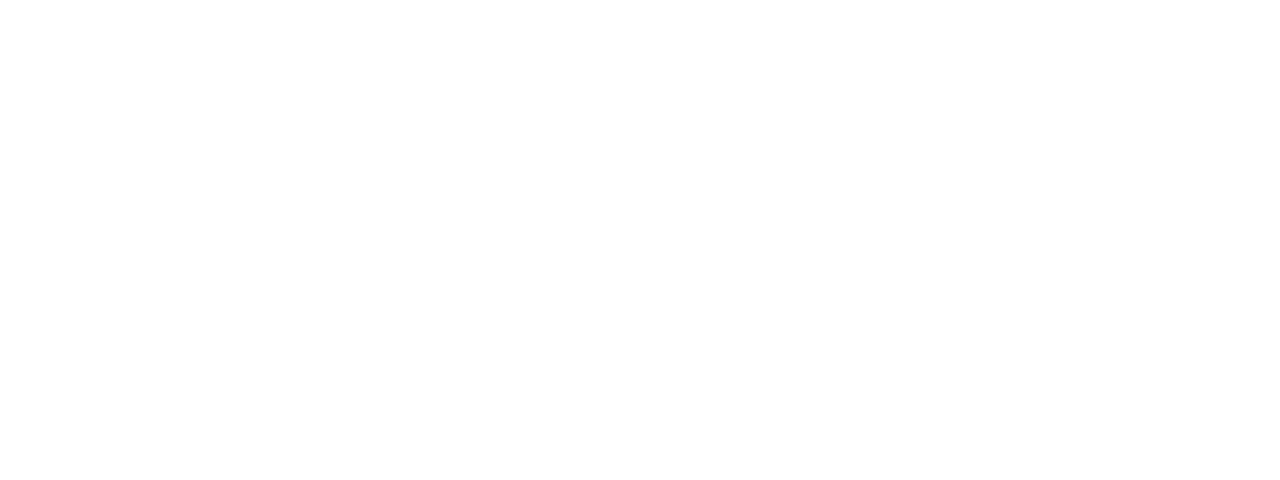
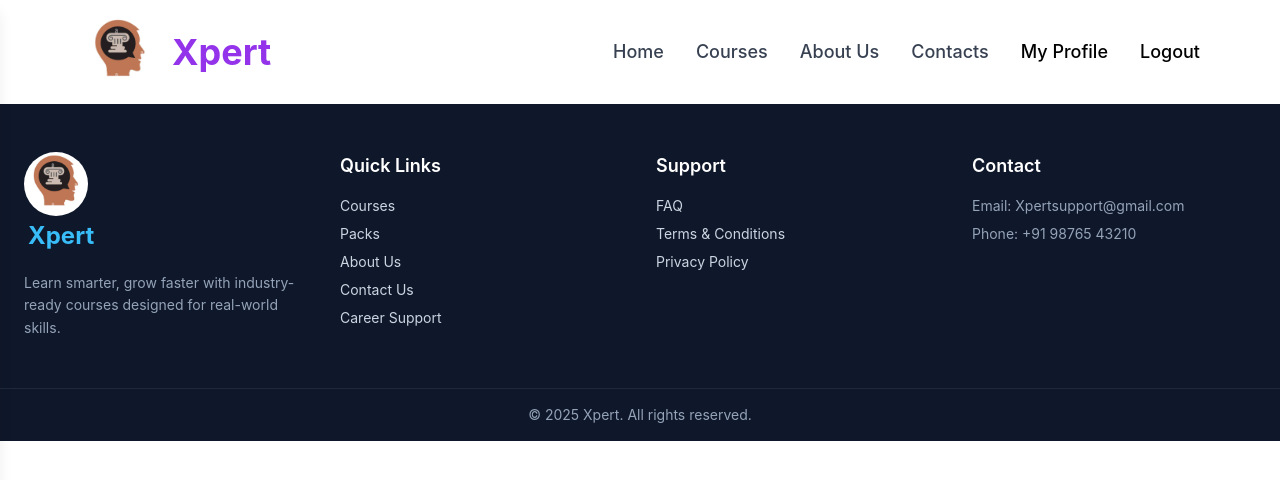
Before and after one commit to anmolgarg154/course-frontend, a React (Create React App) app: page /logout in a window 1280 px wide. Before the commit this address had no page. Shown: the top 480 px of the page. Built offline with nearby package versions, Linux system fonts and the light colour scheme.

Commit message:
login-chnages

```diff
--- a/src/App.js
+++ b/src/App.js
@@ -10,13 +10,14 @@ import CareerSupport from "./Components/CareerSupport";
 import Contact from "./Components/Contact";
 import Login from "./Components/Login";
 import Register from "./Components/Register";
+import Logout from "./Components/Logout";
 
 function App() {
   return (
     <Routes>
       {/* Public Website Layout */}
       <Route element={<Layout />}>
-        <Route path="/" element={<Home />} />
+        <Route path="" element={<Home />} />
         <Route path="/courses" element={<Courses />} />
         <Route path="/courses/:id" element={<CourseDetails />} />
         <Route path="/packs" element={<Packs />} />
@@ -26,6 +27,7 @@ function App() {
         <Route path="/contact" element={<Contact />} />
         <Route path="/login" element={<Login />} />
         <Route path="/register" element={<Register />} />
+        <Route path="/logout" element={<Logout/>}/>
       </Route>
 
       {/* Admin route (no header/footer) */}
--- a/src/Components/Login.js
+++ b/src/Components/Login.js
@@ -28,7 +28,7 @@ async  function doLogin() {
             document.getElementById("Lt1").value = "";
             document.getElementById("Lt2").value = "";
 
-            nav("/");
+            nav("");
           } else {
             alert("Invalid Login/Password!!!");
             document.getElementById("Lt2").focus();
--- /dev/null
+++ b/src/Components/Logout.js
@@ -0,0 +1,24 @@
+import React, { useEffect } from 'react'
+import { useNavigate } from 'react-router-dom'
+import { setLogin } from '../Action';
+import { connect } from 'react-redux';
+
+function Logout({commonData,setLogin}) {
+    const nav = useNavigate()
+    function doLogout(){
+        setLogin('N');
+        nav('/login')
+    }
+    useEffect(()=>{setLogin()},[])
+  return (
+    <div>
+
+    </div>
+  )
+}
+
+let connectToStore = (state)=>({commonData:state})
+let dispatchToStore = (dispatch)=>({
+    setLogin:(value)=>dispatch(setLogin(value))
+})
+export default connect (connectToStore,dispatchToStore) (Logout);
--- a/src/Components/header.js
+++ b/src/Components/header.js
@@ -1,14 +1,17 @@
 import { useEffect, useState } from "react";
 import logo from "../Components/Images/header.png";
-import { Link, NavLink } from "react-router-dom";
+import { Link, NavLink, useNavigate } from "react-router-dom";
 import { HiMenu, HiX } from "react-icons/hi";
 import { connect } from "react-redux";
+import { setLogin } from "../Action";
 
-function Header({ commonData }) {
+function Header({ commonData, setLogin }) {
   const [open, setOpen] = useState(false);
+  const nav = useNavigate();
 
-  function login() {
-    return (
+     function f1()
+    {
+        return(
             <>
                 <li className="nav-item active">
                     <Link className="nav-link" to="/register">Register</Link>
@@ -17,11 +20,30 @@ function Header({ commonData }) {
                     <Link className="nav-link" to="/login">Login</Link>
                 </li>
             </>
-    )
+        );
     }
-  useEffect(() => {
-    login()
-  }, [])
+    function f2()
+    {
+        return(
+            <>
+                <li className="nav-item active">
+                    <Link className="nav-link" to="/profile">My Profile</Link>
+                </li>
+                <li className="nav-item active">
+                    <input type="button" value="Logout" className="nav-link" onClick={Logout} />
+                </li>
+            </>
+        );
+    }
+
+
+
+  function Logout() {
+    setLogin('N');
+    nav('/login')
+
+  }
+
 
   return (
     <>
@@ -40,25 +62,62 @@ function Header({ commonData }) {
 
         {/* Desktop Menu */}
         <ul className="hidden md:flex gap-8 text-lg font-medium">
-          {["/", "/Courses", "/AboutUs", "/cc"].map((path, i) => (
+          {/* {["/", "/Courses", "/AboutUs", "/contact"].map((path, i) => (
             <li key={i}>
               <NavLink
                 to={path}
                 className={({ isActive }) =>
-                  `${isActive ? "text-purple-600" : "text-gray-700"} hover:text-purple-600 transition`
+                  `${isActive ? "text-purple-600" : "text-gray-700"} hover:text-grey-600 transition`
                 }
               >
                 {["Home", "Courses", "About Us", "Contact Us"][i]}
               </NavLink>
             </li>
-          ))}
-          {commonData.isLogin == 'Y' &&
+
+          ))} */}
+          <NavLink to="/" className={({ isActive }) => isActive ? "text-purple-600" : "text-gray-700"} > Home </NavLink>
+          <NavLink to="/courses" className={({ isActive }) => isActive ? "text-purple-600" : "text-gray-700"} > Courses </NavLink>
+          <NavLink to="/AboutUs" className={({ isActive }) => isActive ? "text-purple-600" : "text-gray-700"} > About Us </NavLink>
+          <NavLink to="/contact" className={({ isActive }) => isActive ? "text-purple-600" : "text-gray-700"} > Contacts </NavLink>
+
+
+                           {commonData.isLogin=="Y"?f1():f2()}
+
+          {/* {commonData.isLogin == 'N' &&
             <div className="flex gap-4">
-              <Link to="/login"><li>Login</li></Link>
-              <Link to="/register"><li>Register</li></Link>
+              <Link to="/login">
+                <input
+                  type="button"
+                  value="Login"
+                  className="px-6 py-2 rounded-lg border border-purple-600 text-purple-600 font-semibold
+                 hover:bg-purple-600 hover:text-white transition duration-300 cursor-pointer"
+                />
+              </Link>
+
+              <Link to="/register">
+                <input
+                  type="button"
+                  value="Register"
+                  className="px-6 py-2 rounded-lg bg-purple-600 text-white font-semibold
+                 hover:bg-purple-700 transition duration-300 cursor-pointer"
+                />
+              </Link>
             </div>
-          }
+
+          } */}
+
+          {/* {commonData.isLogin == 'Y' &&
+
+            <input
+              type="button"
+              value="Logout"
+              onClick={Logout}
+              className="px-6 py-2 rounded-lg border border-purple-600 text-purple-600 font-semibold
+                 hover:bg-purple-600 hover:text-white transition duration-300 cursor-pointer"
+            />
+          } */}
         </ul>
+
 
         {/* Mobile Hamburger */}
         <button
@@ -99,4 +158,7 @@ function Header({ commonData }) {
 }
 
 let connectToStore = (state) => ({ commonData: state });
-export default connect(connectToStore)(Header);
+let dispatchToStore = (dispatch) => ({
+  setLogin: (value) => dispatch(setLogin(value))
+})
+export default connect(connectToStore, dispatchToStore)(Header);
```
Lines whose indentation alone changed are shown as unchanged.
